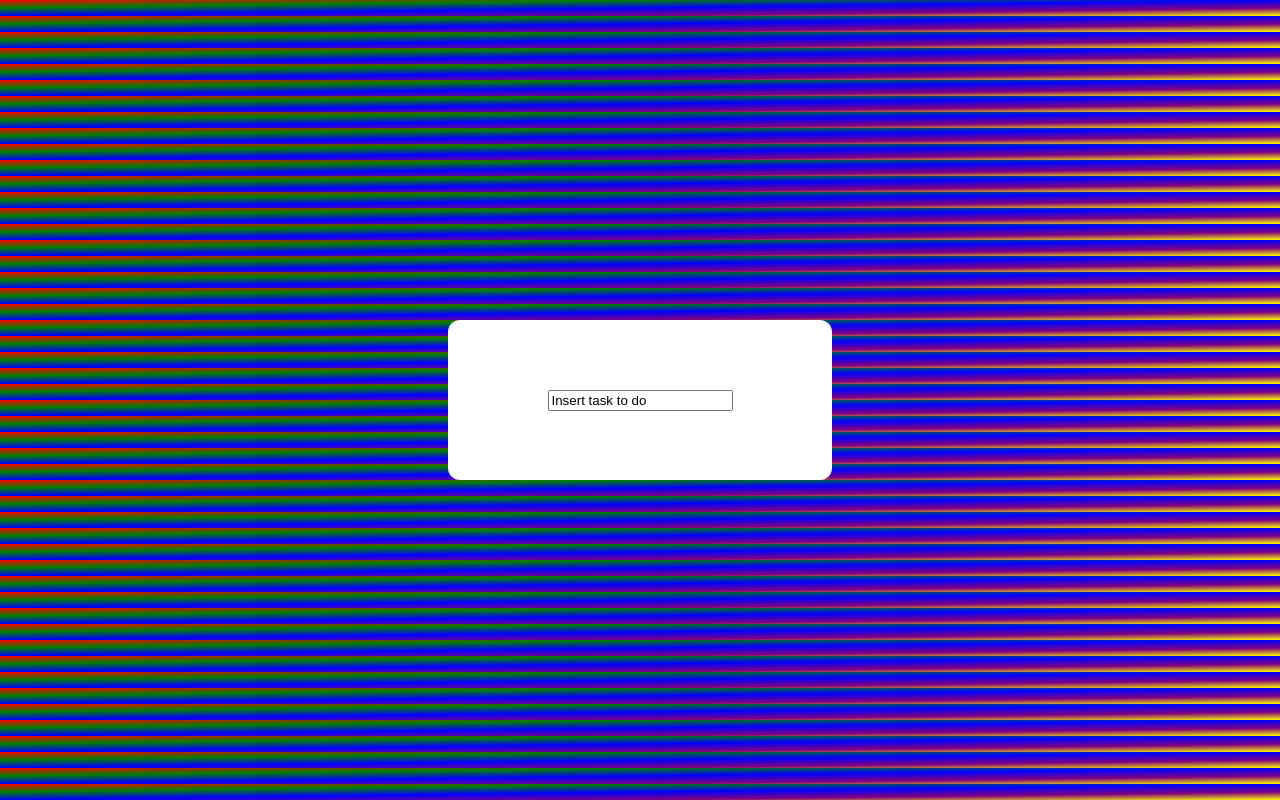
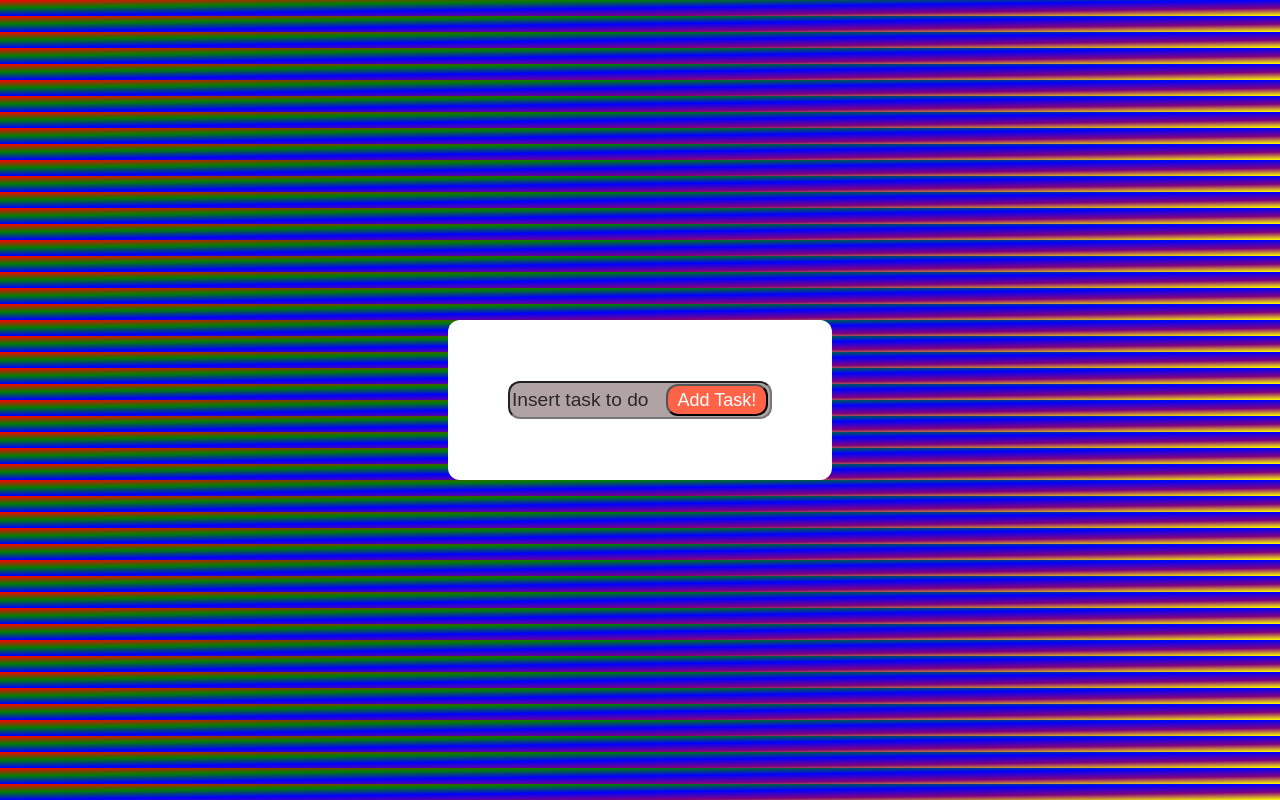
Before and after one commit to coffee4urhead/JavaScript-DOM-Manipulation, a plain HTML site: page Daily Tasks project/dailyTask.html in a window 1280 px wide. Drawn offline with Linux system fonts and the light colour scheme.

Commit message:
Adding the button for creating the task and the styles to the button

```diff
--- a/Daily Tasks project/dailyTask.html
+++ b/Daily Tasks project/dailyTask.html
@@ -8,7 +8,8 @@
 </head>
 <body>
     <div class="container">
-        <input type="text" name="txt-inp" value="Insert task to do" placeholder="Insert task to do">
+        <input type="text"  id="inp-type-txt" name="txt-inp" value="Insert task to do" placeholder="Insert task to do">
+        <button id="add-task-btn">Add Task!</button>
     </div>
     <script src="dailyTasksScript.js"></script>
     <noscript>The script isnt properly working!</noscript>
--- a/Daily Tasks project/dailyTaskStyles.css
+++ b/Daily Tasks project/dailyTaskStyles.css
@@ -19,3 +19,27 @@ div.container {
     left: 50%;
 
 }
+input#inp-type-txt {
+    height: 4vh;
+    width: 20vw;
+    background-color: rgb(177, 163, 163);
+    border-radius: 12px;
+    text-align: left;
+    color: rgb(42, 39, 39);
+    font-size: larger;
+    font-weight: 500;
+    position: absolute;
+    z-index: -1;
+}
+button#add-task-btn {
+    background-color: tomato;
+    color: white;
+    font-size: large;
+    font-weight: 500;
+    text-align: center;
+    border-radius: 12px;
+    position: relative;
+    left: 20%;
+    height: 4vh;
+    width: 8vw;
+}
```
